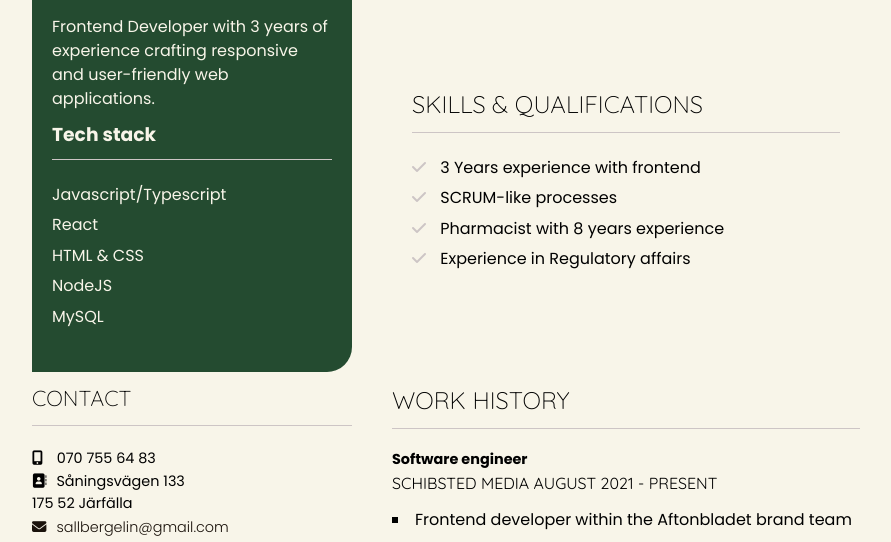
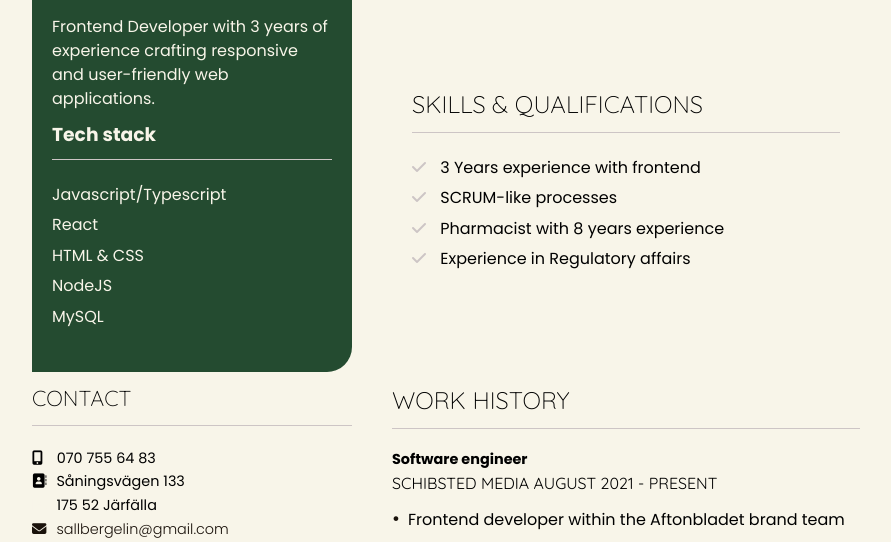
Before and after one commit to Disabledbarrel/resume-2025, a plain HTML site: page index.html in a window 1280 px wide. Shown: the part 238-780 px from the top of the page, without its empty margins (174-1065 px from the left). Drawn offline with Linux system fonts and the light colour scheme.

Commit message:
adress fix

```diff
--- a/index.html
+++ b/index.html
@@ -57,7 +57,10 @@
 						</p>
 						<div>
 							<p><i class="fa-solid fa-address-book"></i>Såningsvägen 133</p>
-							<p>175 52 Järfälla</p>
+							<p>
+								<i class="fa-solid fa-address-book" id="adress"></i>175 52
+								Järfälla
+							</p>
 						</div>
 					</div>
 
--- a/styles/main.css
+++ b/styles/main.css
@@ -134,6 +134,15 @@ i {
 	margin-top: 5px;
 }
 
+#contact-list {
+	disply: flex;
+	align-content: center;
+}
+
+#adress {
+	color: var(--mainBgColor);
+}
+
 #email {
 	color: var(--mainTextColor);
 }
@@ -176,15 +185,23 @@ i {
 	margin-bottom: 20px;
 }
 
-#wrapper--experience ul,
-#wrapper--education ul {
-	list-style-type: square;
-	padding-left: 0;
+.card--work-history ul {
+	list-style: disc;
 }
 
-#wrapper--experience ul li,
-#wrapper--education ul li {
-	list-style-position: inside;
+.card--work-history li {
+	display: flex;
+	align-items: flex-start; /* Align items at the top */
+	gap: 8px; /* Space between bullet and text */
+	position: relative;
+}
+
+.card--work-history li::before {
+	content: "•"; /* Bullet */
+	color: var(--mainTextColor); /* Match text color */
+	font-size: 1.2em;
+	line-height: 1.5em; /* Prevents stretching */
+	flex-shrink: 0; /* Ensures bullet doesn't resize */
 }
 
 #wrapper--education {
```
